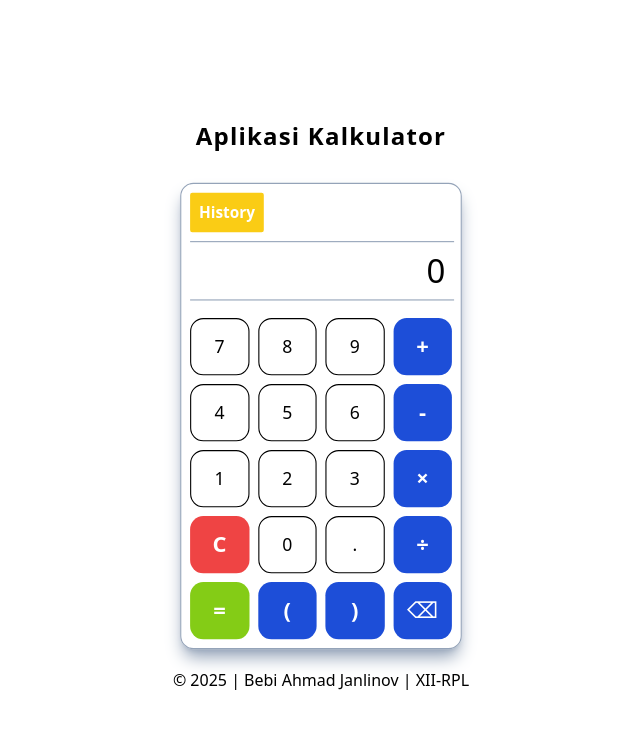
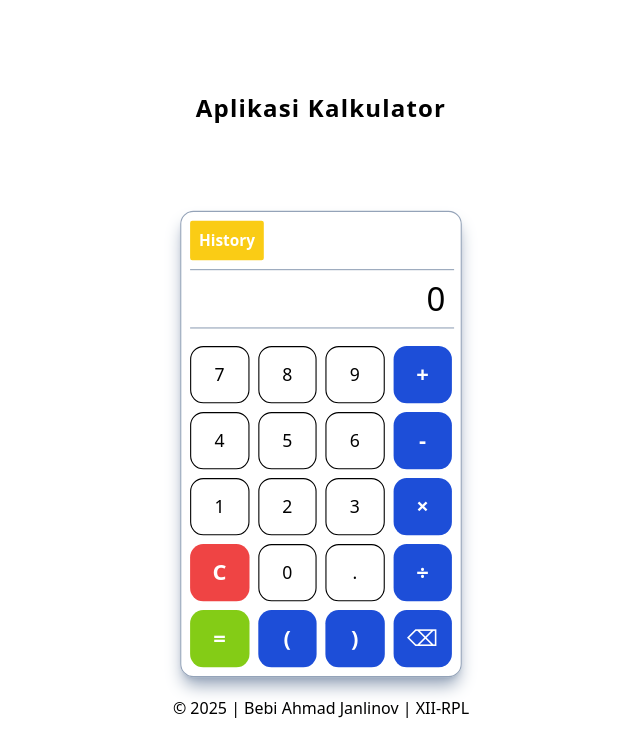
Before and after one commit to Ertridh/ukk-aplikasi-kalkulator, a website: page public/index.html in a window 1280 px wide. Shown: the whole page, without its empty margins (319-959 px from the left). Drawn offline with nearby package versions, Linux system fonts and the light colour scheme; files that its build step writes are made by us from their sources.

Commit message:
Update index.html

```diff
--- a/public/index.html
+++ b/public/index.html
@@ -12,7 +12,7 @@
 <!-- Konten Utama -->
 <main class="min-h-screen flex justify-center items-center flex-col">
     <!-- Header -->
-    <header class="py-3 mb-10 w-full text-center">
+    <header class="py-3 mb-24 w-full text-center">
         <h1 class="font-bold text-lg sm:text-xl md:text-2xl lg:3xl tracking-wider">Aplikasi Kalkulator</h1>
     </header>
     <div class="flex lg:gap-10">
```
